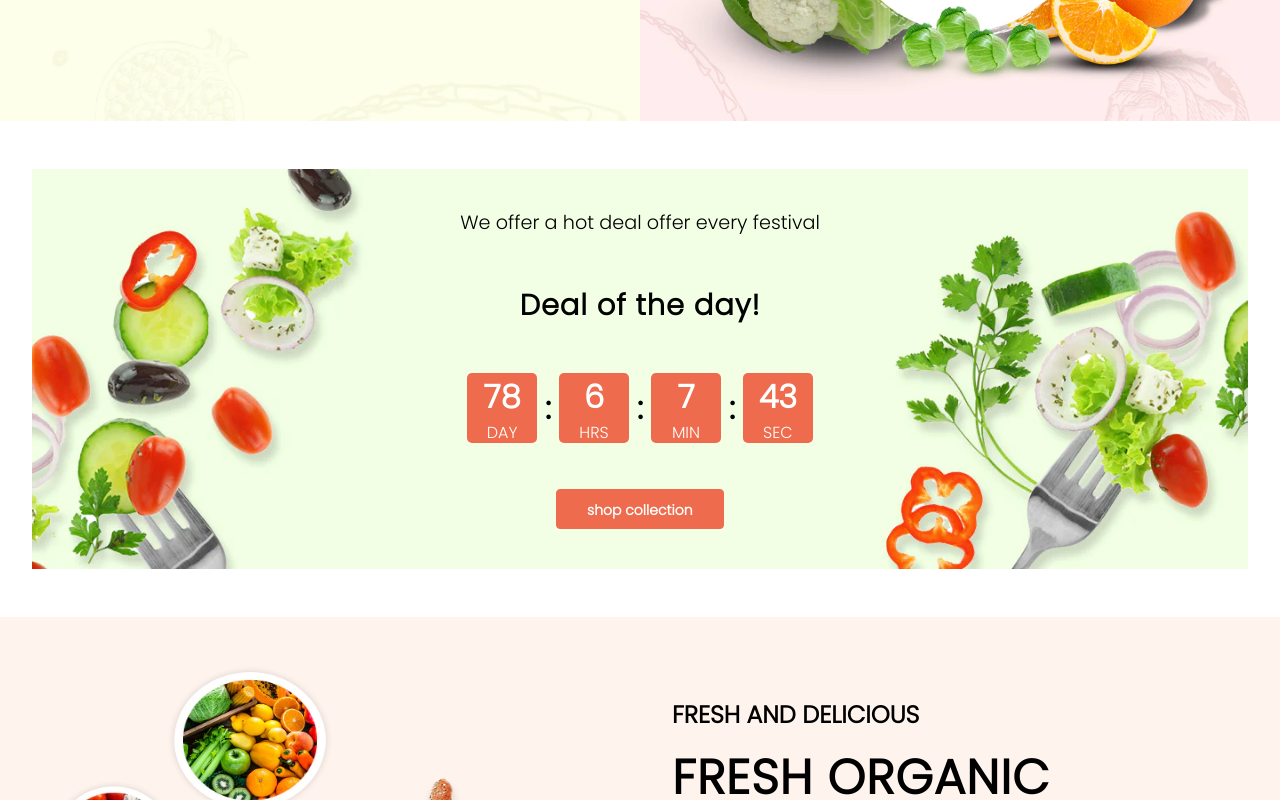
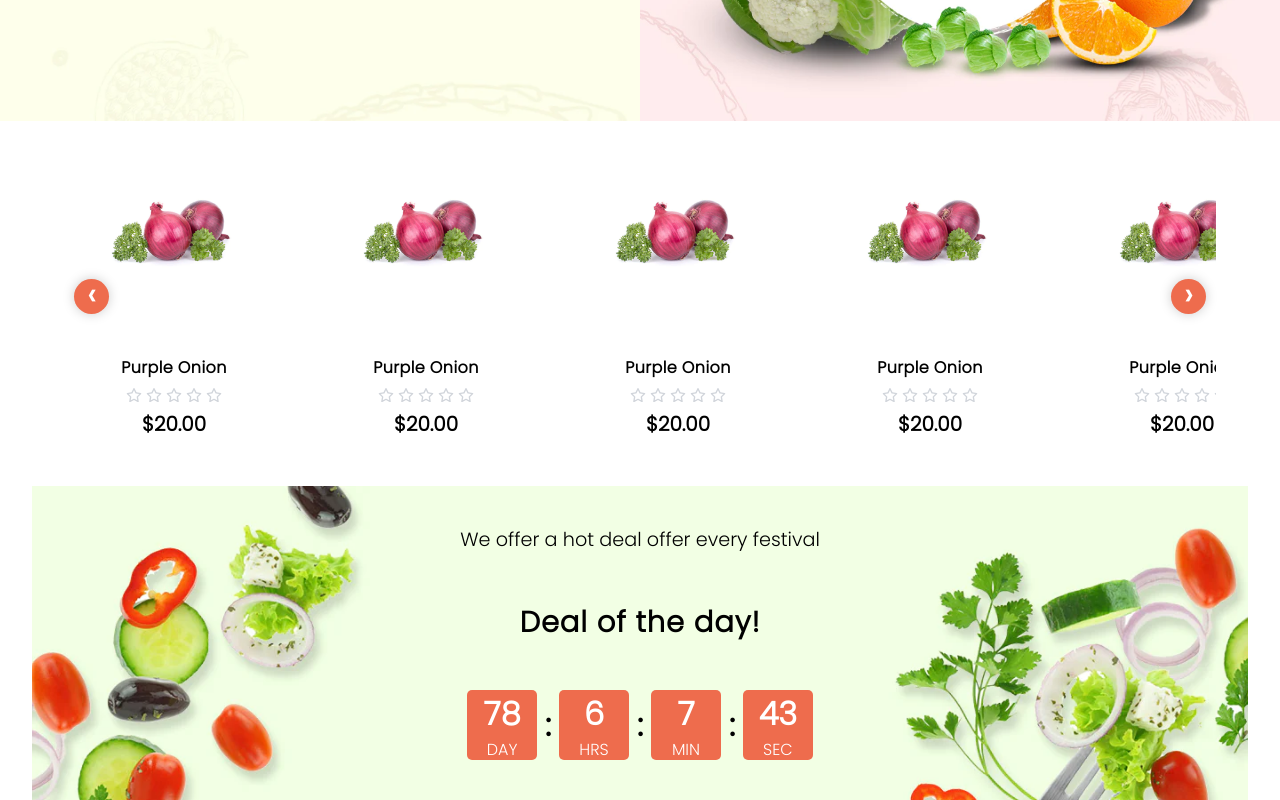
Before and after one commit to ali26kh26/E-commerce, a Next.js app: page / in a window 1280 px wide. Shown: the part 1460-2260 px from the top of the page. Built offline with nearby package versions, Linux system fonts and the light colour scheme.

Commit message:
ADD: add top-selling component

```diff
--- /dev/null
+++ b/UI/Arrow-button/Arrow-button.module.scss
@@ -0,0 +1,21 @@
+.container {
+  width: 35px;
+  height: 35px;
+  position: absolute;
+  z-index: 5;
+  top: 50%;
+  font-size: 30px;
+  border-radius: 50%;
+  text-align: center;
+  line-height: 32px;
+  cursor: pointer;
+  background-color: #ee6c4d;
+  color: white;
+  font-weight: bold;
+  box-shadow: rgba(0, 0, 0, 0.205) 0px 0px 12px 0px;
+  user-select: none;
+  &:hover {
+    background-color: white;
+    color: #ee6c4d;
+  }
+}
--- /dev/null
+++ b/UI/Arrow-button/Arrow-button.tsx
@@ -0,0 +1,21 @@
+import classes from "./Arrow-button.module.scss";
+
+interface Props {
+  direction: string;
+  scrollHandler: (direction: string) => void;
+}
+
+const ArrowButton = ({ direction, scrollHandler }: Props) => {
+  const posistion = direction === "left" ? { left: "10px" } : { right: "10px" };
+  return (
+    <div
+      style={posistion}
+      className={classes.container}
+      onClick={() => scrollHandler(direction)}
+    >
+      {direction === "left" ? <>&lsaquo;</> : <>&rsaquo;</>}
+    </div>
+  );
+};
+
+export default ArrowButton;
--- a/components/HomePage/HomePage.tsx
+++ b/components/HomePage/HomePage.tsx
@@ -4,6 +4,7 @@ import CountDown from "./countdown/CountDown";
 import DiscoverProduct from "./discover product/discover-product";
 import Fresh from "./fresh/Fresh";
 import Superiority from "./Superiority/superiorityContainer";
+import TopSelling from "./top-selling/top-selling";
 
 const HomePage = () => {
   return (
@@ -21,6 +22,9 @@ const HomePage = () => {
         <Banner />
       </div>
       <div>
+        <TopSelling />
+      </div>
+      <div>
         <CountDown />
       </div>
       <div>
--- /dev/null
+++ b/components/HomePage/top-selling/top-selling.module.scss
@@ -0,0 +1,32 @@
+.container {
+  width: 90%;
+  height: fit-content;
+  margin: 0 auto;
+  position: relative;
+  .inner {
+    width: 100%;
+    height: 100%;
+    overflow-x: scroll;
+    display: flex;
+    &::-webkit-scrollbar {
+      display: none;
+    }
+    .item {
+      min-width: 220px;
+      margin-right: 2rem;
+    }
+    .item:last-of-type {
+      margin-right: 0;
+    }
+  }
+}
+
+@media (max-width: 500px) {
+  .container {
+    .inner {
+      .item {
+        min-width: 40%;
+      }
+    }
+  }
+}
--- /dev/null
+++ b/components/HomePage/top-selling/top-selling.tsx
@@ -0,0 +1,82 @@
+import ArrowButton from "../../../UI/Arrow-button/Arrow-button";
+import classes from "./top-selling.module.scss";
+import { useRef, useState } from "react";
+import { Product } from "../../ProductCMP";
+const TopSelling = () => {
+  const contentRef = useRef<HTMLDivElement>(null);
+
+  const scrollHandler = (direction: string) => {
+    // if (contentRef.current?.scrollLeft === 0) {
+    //   contentRef.current?.scrollTo({
+    //     left: 20000,
+    //     behavior: "smooth",
+    //   });
+    //   return;
+    // }
+    const scrollValue = direction === "left" ? -252 : 252;
+    console.log(contentRef.current?.scrollLeft);
+    contentRef.current?.scrollBy({
+      left: scrollValue,
+      behavior: "smooth",
+    });
+  };
+  return (
+    <div className={classes.container}>
+      <ArrowButton direction="left" scrollHandler={scrollHandler} />
+      <ArrowButton direction="right" scrollHandler={scrollHandler} />
+      <div className={classes.inner} ref={contentRef}>
+        <div className={classes.item}>
+          <Product
+            title="Purple onion"
+            price={20.0}
+            image="/assets/productIMG/onion_1024x1024.webp"
+          />
+        </div>{" "}
+        <div className={classes.item}>
+          <Product
+            title="Purple onion"
+            price={20.0}
+            image="/assets/productIMG/onion_1024x1024.webp"
+          />
+        </div>{" "}
+        <div className={classes.item}>
+          <Product
+            title="Purple onion"
+            price={20.0}
+            image="/assets/productIMG/onion_1024x1024.webp"
+          />
+        </div>{" "}
+        <div className={classes.item}>
+          <Product
+            title="Purple onion"
+            price={20.0}
+            image="/assets/productIMG/onion_1024x1024.webp"
+          />
+        </div>{" "}
+        <div className={classes.item}>
+          <Product
+            title="Purple onion"
+            price={20.0}
+            image="/assets/productIMG/onion_1024x1024.webp"
+          />
+        </div>{" "}
+        <div className={classes.item}>
+          <Product
+            title="Purple onion"
+            price={20.0}
+            image="/assets/productIMG/onion_1024x1024.webp"
+          />
+        </div>{" "}
+        <div className={classes.item}>
+          <Product
+            title="Purple onion"
+            price={20.0}
+            image="/assets/productIMG/onion_1024x1024.webp"
+          />
+        </div>
+      </div>
+    </div>
+  );
+};
+
+export default TopSelling;
--- a/components/ProductCMP/product/Price.tsx
+++ b/components/ProductCMP/product/Price.tsx
@@ -1,8 +1,5 @@
-
-function Price({value}: {value: string}):JSX.Element {
-
-  return <p className="text-3xl font-bold">${value}</p>
-
+function Price({ value }: { value: string }): JSX.Element {
+  return <p className="text-xl font-bold">${value}</p>;
 }
 
 export default Price;
--- a/components/ProductCMP/product/Score.tsx
+++ b/components/ProductCMP/product/Score.tsx
@@ -1,16 +1,13 @@
-
-function Score({Star}: {Star: Function}):JSX.Element {
-
+function Score({ Star }: { Star: Function }): JSX.Element {
   return (
-    <div className="flex space-x-1">
-      {<Star width={24} className={' fill-gray-300'}/>}
-      {<Star width={24} className={' fill-gray-300'}/>}
-      {<Star width={24} className={' fill-gray-300'}/>}
-      {<Star width={24} className={' fill-gray-300'}/>}
-      {<Star width={24} className={' fill-gray-300'}/>}
+    <div className="flex px-7 justify-around space-x-1">
+      {<Star width={16} className={" fill-gray-300"} />}
+      {<Star width={16} className={" fill-gray-300"} />}
+      {<Star width={16} className={" fill-gray-300"} />}
+      {<Star width={16} className={" fill-gray-300"} />}
+      {<Star width={16} className={" fill-gray-300"} />}
     </div>
-  )
-
+  );
 }
 
 export default Score;
--- a/components/ProductCMP/product/img.tsx
+++ b/components/ProductCMP/product/img.tsx
@@ -1,14 +1,11 @@
 import Image from "next/image";
 
-
-function Img({src}:{src: string}):JSX.Element {
-
+function Img({ src }: { src: string }): JSX.Element {
   return (
-    <div className=" border-2 border-solid">
-      <Image src={src} width={300} height={300} />
+    <div>
+      <Image src={src} width={220} height={220} quality={100} />
     </div>
-  )
-
+  );
 }
 
 export default Img;
--- a/components/ProductCMP/product/title.tsx
+++ b/components/ProductCMP/product/title.tsx
@@ -1,8 +1,5 @@
-
-function Title({title}: {title: string}) {
-
-  return <p className="text-2xl font-normal tracking-wide capitalize">{title}</p>
-
+function Title({ title }: { title: string }) {
+  return <p className="font-bold tracking-wide capitalize">{title}</p>;
 }
 
 export default Title;
--- a/components/ProductCMP/productContainer.tsx
+++ b/components/ProductCMP/productContainer.tsx
@@ -6,38 +6,45 @@ import Price from "./product/Price";
 import CustomButton from "./product/CustomButton";
 import { Eye, Heart, Star } from "../icons";
 import React, { useEffect, useRef } from "react";
-import style from './animation.module.css'
+import style from "./animation.module.css";
 
-function productContainer(): JSX.Element {
-
-
-
-  const customButton = useRef<HTMLDivElement>(null)
-  const cardButton = useRef<HTMLDivElement>(null)
-
-  function addClass(e:React.MouseEvent) {
-    customButton.current?.classList.add(style.customAnimate)
-    cardButton.current?.classList.add(style.cardAnimate)
-    customButton.current?.classList.remove(style.customButtom)
-    cardButton.current?.classList.remove(style.cardButtom)
+interface props {
+  title: string;
+  image: string;
+  price: number;
 }
 
-  function removeClass(e:React.MouseEvent) {
-    cardButton.current?.classList.add(style.cardButtom)
-    customButton.current?.classList.add(style.customButtom)
-    customButton.current?.classList.remove(style.customAnimate)
-    cardButton.current?.classList.remove(style.cardAnimate)
+function productContainer({ title, image, price }: props): JSX.Element {
+  const customButton = useRef<HTMLDivElement>(null);
+  const cardButton = useRef<HTMLDivElement>(null);
 
-}
+  function addClass(e: React.MouseEvent) {
+    customButton.current?.classList.add(style.customAnimate);
+    cardButton.current?.classList.add(style.cardAnimate);
+    customButton.current?.classList.remove(style.customButtom);
+    cardButton.current?.classList.remove(style.cardButtom);
+  }
 
+  function removeClass(e: React.MouseEvent) {
+    cardButton.current?.classList.add(style.cardButtom);
+    customButton.current?.classList.add(style.customButtom);
+    customButton.current?.classList.remove(style.customAnimate);
+    cardButton.current?.classList.remove(style.cardAnimate);
+  }
 
   return (
-    <div onMouseOver={addClass} onMouseLeave={removeClass} className="w-fit flex flex-col items-center bg-slate-100">
-      <div className="border-2 border-solid bg-white relative overflow-hidden">
-
+    <div
+      onMouseOver={addClass}
+      onMouseLeave={removeClass}
+      className="w-fit h-fit flex flex-col items-center bg-white"
+    >
+      <div className=" bg-white relative overflow-hidden">
         {/* big screen */}
         <div ref={customButton} className={style.customButtom}>
-          <CustomButton Icon={Heart} className={"bg-white p-2.5 rounded-full"}/>
+          <CustomButton
+            Icon={Heart}
+            className={"bg-white p-2.5 rounded-full"}
+          />
           <CustomButton Icon={Eye} className={" bg-white p-2.5 rounded-full"} />
         </div>
 
@@ -53,12 +60,15 @@ function productContainer(): JSX.Element {
         <div className="w-full flex flex-row-reverse justify-center gap-2 mt-3 lg:hidden">
           <CardButton />
           <CustomButton Icon={Eye} className={"bg-white p-2.5 rounded-full"} />
-          <CustomButton Icon={Heart} className={"bg-white p-2.5 rounded-full"}/>
+          <CustomButton
+            Icon={Heart}
+            className={"bg-white p-2.5 rounded-full"}
+          />
         </div>
       </div>
 
       {/* title */}
-      <div className=" mt-8 text-center space-y-2">
+      <div className=" mt-2 h-1/3 text-center space-y-2">
         <Title title={"purple onion"} />
         <Score Star={Star} />
         <Price value={"20.00"} />
--- /dev/null
+++ b/css/Arrow-button.module.css
@@ -0,0 +1,26 @@
+.container {
+  background-color: red;
+  width: 35px;
+  height: 35px;
+  position: absolute;
+  z-index: 1;
+  top: 50%;
+  font-size: 30px;
+  border-radius: 50%;
+  text-align: center;
+  line-height: 28px;
+  cursor: pointer;
+  background-color: #ee6c4d;
+  color: white;
+  font-weight: bold;
+  -webkit-box-shadow: rgba(0, 0, 0, 0.205) 0px 0px 12px 0px;
+          box-shadow: rgba(0, 0, 0, 0.205) 0px 0px 12px 0px;
+  -webkit-transform: translate(50%);
+          transform: translate(50%);
+}
+
+.container:hover {
+  background-color: white;
+  color: #ee6c4d;
+}
+/*# sourceMappingURL=Arrow-button.module.css.map */
```
Also changed, not shown: 1 other file (tests, documents, lock files or other folders).
